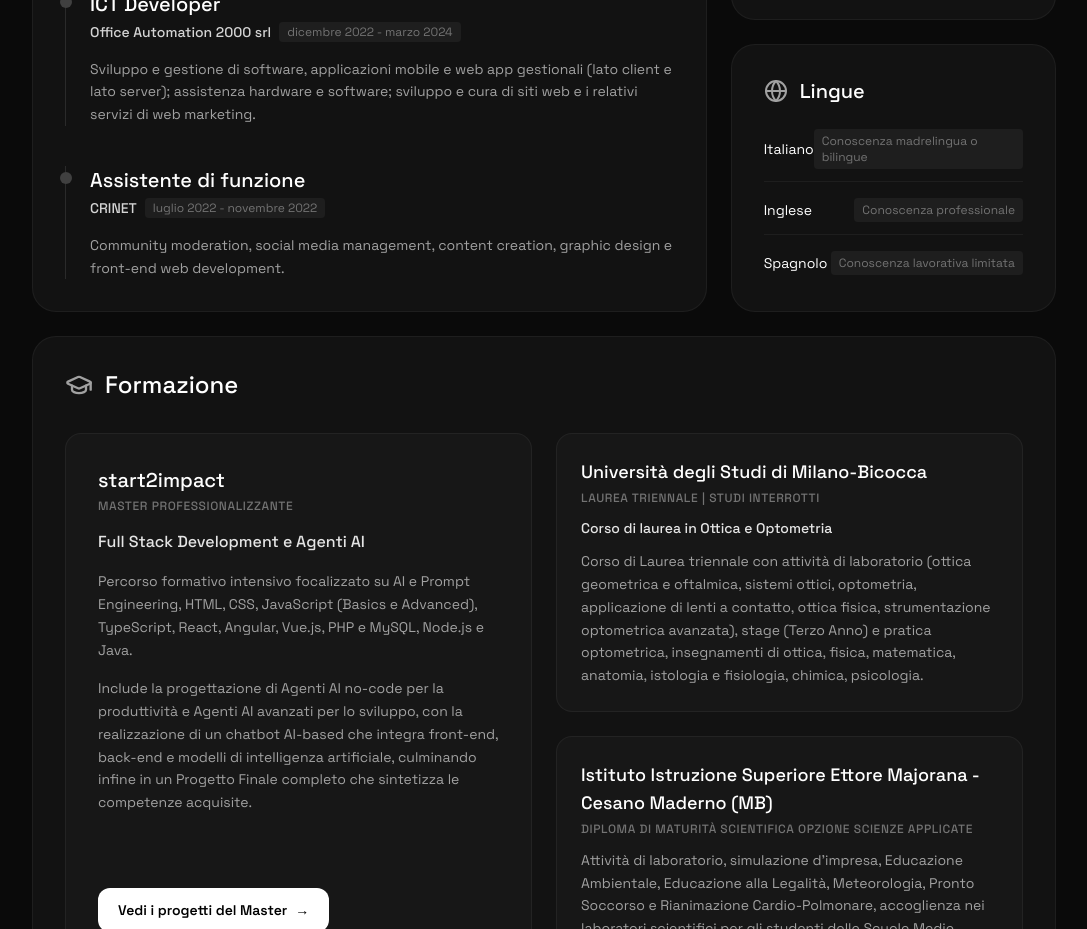
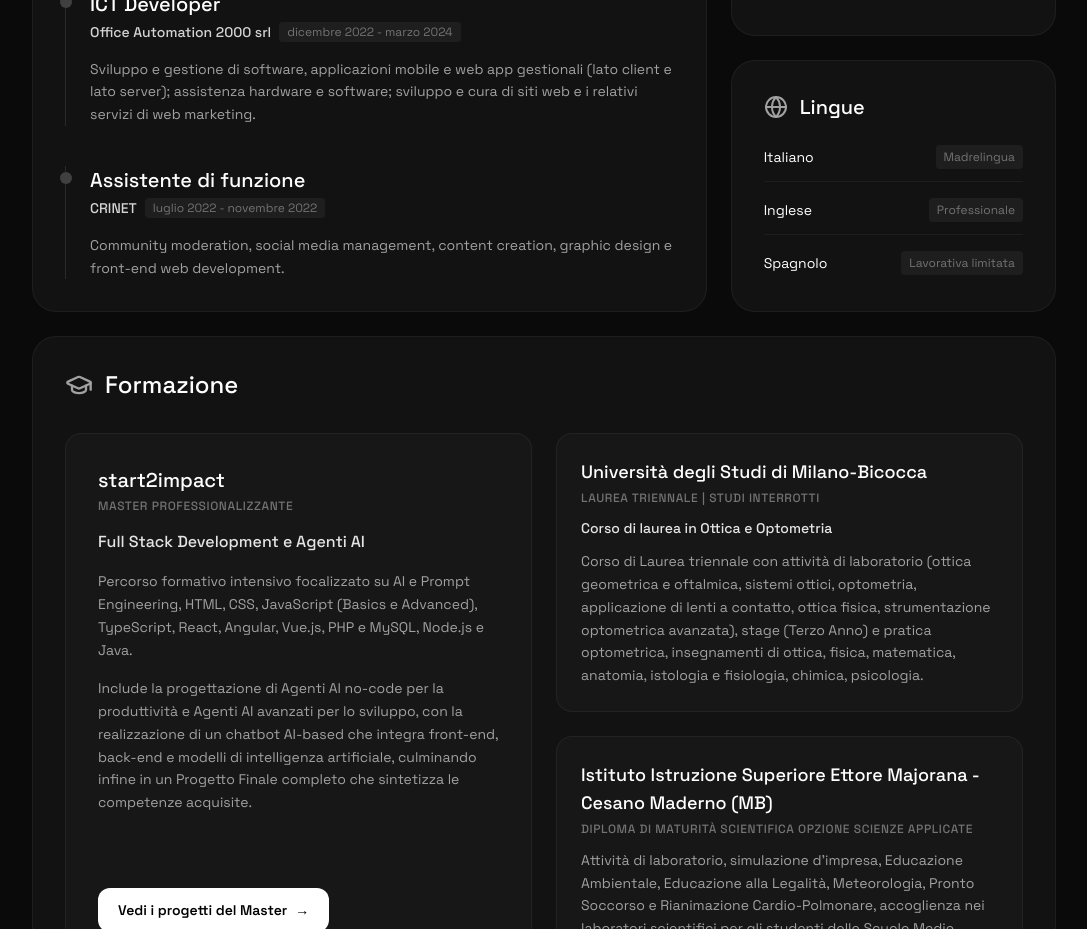
Before and after one commit to sadsotti/main-website, a React (Vite) app: page /about in a window 1280 px wide. Shown: the part 1420-2349 px from the top of the page, without its empty margins (96-1183 px from the left). Built offline with nearby package versions, Linux system fonts and the light colour scheme; a web font is replaced by a local one.

Commit message:
Update language proficiency labels in About page

```diff
--- a/src/pages/About.jsx
+++ b/src/pages/About.jsx
@@ -130,15 +130,15 @@ function About() {
               <div className="space-y-4">
                 <div className="flex justify-between items-center border-b border-white/5 pb-3">
                   <span className="text-sm text-white">Italiano</span>
-                  <span className="text-xs text-neutral-500 bg-white/5 px-2 py-1 rounded">Conoscenza madrelingua o bilingue</span>
+                  <span className="text-xs text-neutral-500 bg-white/5 px-2 py-1 rounded">Madrelingua</span>
                 </div>
                 <div className="flex justify-between items-center border-b border-white/5 pb-3">
                   <span className="text-sm text-white">Inglese</span>
-                  <span className="text-xs text-neutral-500 bg-white/5 px-2 py-1 rounded">Conoscenza professionale</span>
+                  <span className="text-xs text-neutral-500 bg-white/5 px-2 py-1 rounded">Professionale</span>
                 </div>
                 <div className="flex justify-between items-center pb-1">
                   <span className="text-sm text-white">Spagnolo</span>
-                  <span className="text-xs text-neutral-500 bg-white/5 px-2 py-1 rounded">Conoscenza lavorativa limitata</span>
+                  <span className="text-xs text-neutral-500 bg-white/5 px-2 py-1 rounded">Lavorativa limitata</span>
                 </div>
               </div>
             </section>
```
